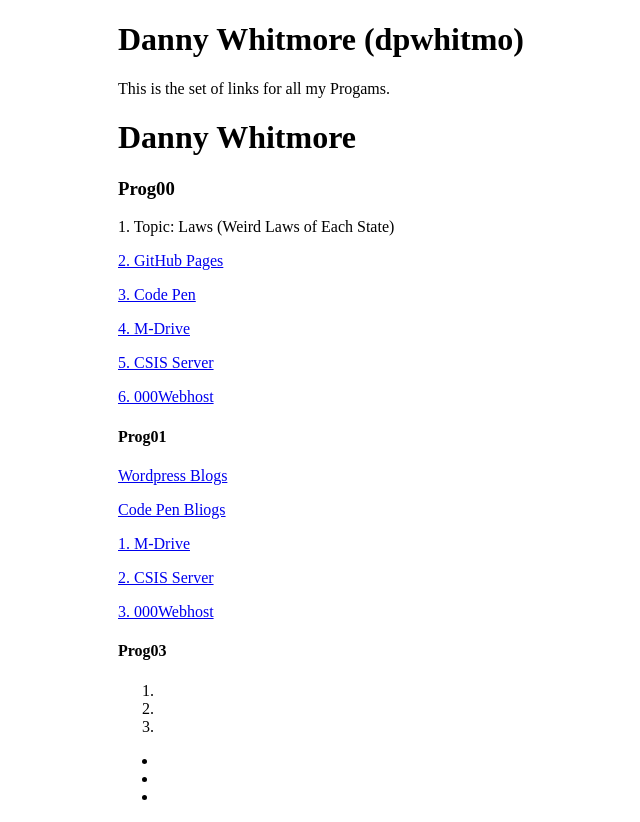
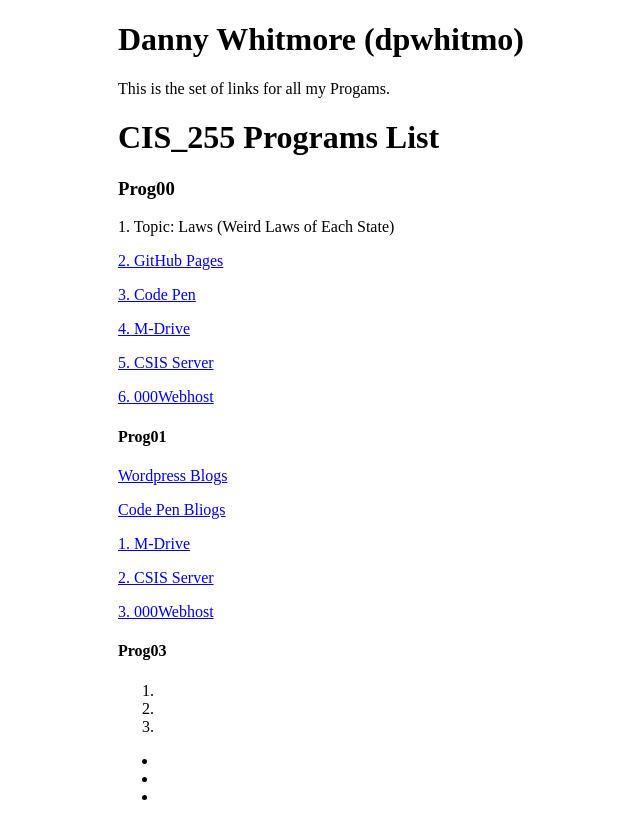
Before and after one commit to dpwhitmo/CIS255, a plain HTML site: page index.html in a window 1280 px wide. Shown: the whole page, without its empty margins (22-662 px from the left). Drawn offline with Linux system fonts and the light colour scheme.

Commit message:
Update index.html

```diff
--- a/index.html
+++ b/index.html
@@ -25,7 +25,7 @@
 				margin-top: 0;
 			}
 		</style>
-<h1> Danny Whitmore</h1>
+<h1> CIS_255 Programs List</h1>
 
 
 <h3> Prog00 </h3>
```
